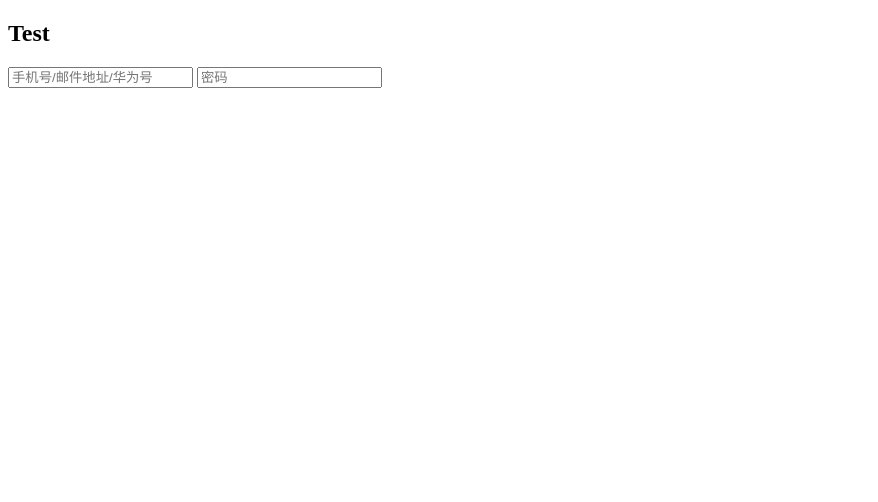
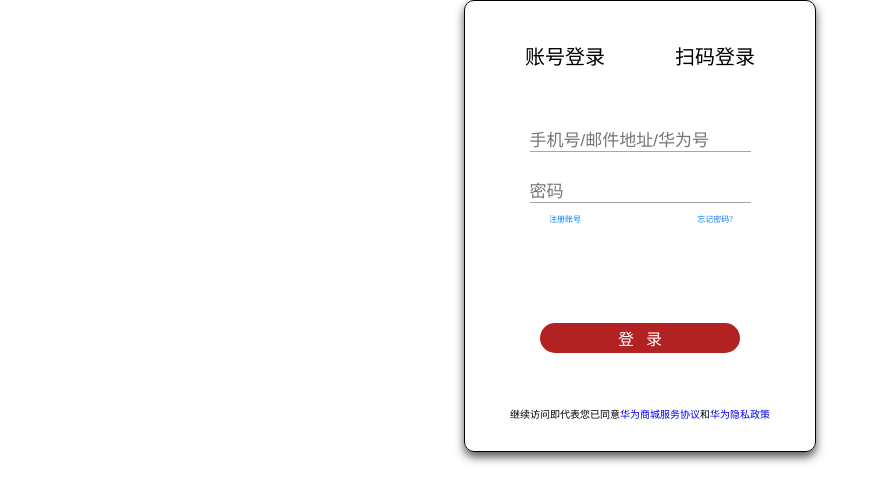
Before and after one commit to wuhuanling/huamall, a plain HTML site: page FontEnd/signin.html in a window 1280 px wide. Shown: the whole page, without its empty margins (0-878 px from the left). Drawn offline with Linux system fonts and the light colour scheme.

Commit message:
登录界面

```diff
--- /dev/null
+++ b/FontEnd/css/signin.css
@@ -0,0 +1,128 @@
+* {
+	margin: 0;
+	padding: 0;
+	text-decoration: none;
+}
+
+.d {
+	margin: 0 auto;
+	border: #000000 solid 1px;
+	height: 450px;
+	width: 350px;
+	box-shadow: 0px 5px 10px 0px #555555;
+	border-radius: 10px;
+	position: relative;
+	text-align: -webkit-center;
+
+}
+
+.change {
+	display: table-cell;
+	vertical-align: middle;
+	margin: 0 auto;
+	width: 300px;
+	height: 100px;
+}
+
+.change1,
+.change2 {
+	cursor: pointer;
+	font-size: 20px;
+	display: inline;
+	height: 20px;
+	width: 150px;
+	float: left;
+}
+
+.change1:hover {
+	color: red;
+}
+
+
+.change2:hover {
+	color: red;
+}
+
+.input {
+	outline: medium;
+	margin-top: 30px;
+	font-size: 17px;
+	border: 0;
+	border-bottom: 1px solid #A6A6A6;
+
+}
+
+.rf{
+	height: 40px;
+	width: 300px;
+	display: table-cell;
+	vertical-align: middle;
+	margin: 0 auto;
+
+}
+.register,.forgetPWD{
+	font-size: 8px;
+	color: #007DFF;
+	cursor: pointer;
+	display: inline;
+	height: 20px;
+	width: 150px;
+	float: left;
+}
+
+
+/* 实现登录里的a标签位于中心 */
+.login {
+	margin-top: 80px;
+	border-radius: 20px;
+	cursor: pointer;
+	position: relative;
+	vertical-align: middle;
+	color: white;
+	border: 0;
+	height: 30px;
+	width: 200px;
+	background-color: firebrick;
+
+
+}
+
+.login a {
+	display: inline;
+	position: absolute;
+	top: 50%;
+	left: 50%;
+	transform: translate(-50%,-50%);
+
+}
+
+.loginByPWD{
+	display: block;
+	width: 350px;
+	height: 252px;
+}
+
+.loginByPic{
+	background-color: #000000;
+	position: relative;
+	display: none;
+	width: 350px;
+	height: 252px;
+
+
+}
+.loginByPic img{
+	margin: 0 auto;
+	width: 220px;
+	height: 200px;
+	margin-top: 26px;
+}
+
+
+p {
+	position: absolute;
+	bottom: 30px;
+	width: 100%;
+	text-align: -webkit-center;
+	font-size: 10px;
+}
--- a/FontEnd/signin.html
+++ b/FontEnd/signin.html
@@ -3,13 +3,38 @@
 	<head>
 		<meta charset="UTF-8">
 		<meta name="viewport" content="width=device-width,initial-scale=1,user-scaleable=0" />
-		<title>华为商城</title>
+		<title>登录注册页面</title>
+		<link rel="stylesheet" href="css/signin.css">
 	</head>
 	<body>
-		<h2>Test</h2>
-		<form action="#" method="get">
-			<input placeholder="手机号/邮件地址/华为号"></input>
-			<input type="password" placeholder="密码"></input>
-		</form>
+		<div class="d">
+			<div class="change">
+				<div class="change1">账号登录</div>
+
+				<div class="change2">扫码登录</div>
+			</div>
+
+
+			<div class="loginByPWD">
+				<input class="input" placeholder="手机号/邮件地址/华为号"></input><br />
+				<input class="input" type="password" placeholder="密码"></input>
+
+
+				<div class="rf">
+					<div class="register">注册账号</div>
+					<div class="forgetPWD">忘记密码?</div>
+				</div>
+
+				<div class="login">
+					<a> 登&nbsp;&nbsp;&nbsp;录</a>
+				</div>
+
+			</div>
+			<div class="loginByPic">
+				<img src="#" />
+			</div>
+			<p>继续访问即代表您已同意<a href="#">华为商城服务协议</a>和<a href="#">华为隐私政策</a> </p>
+		</div>
+
 	</body>
 </html>
```
Also changed, not shown: FontEnd/Menu.html (+0 -2 lines), FontEnd/css/index.css (line endings or trailing spaces).
